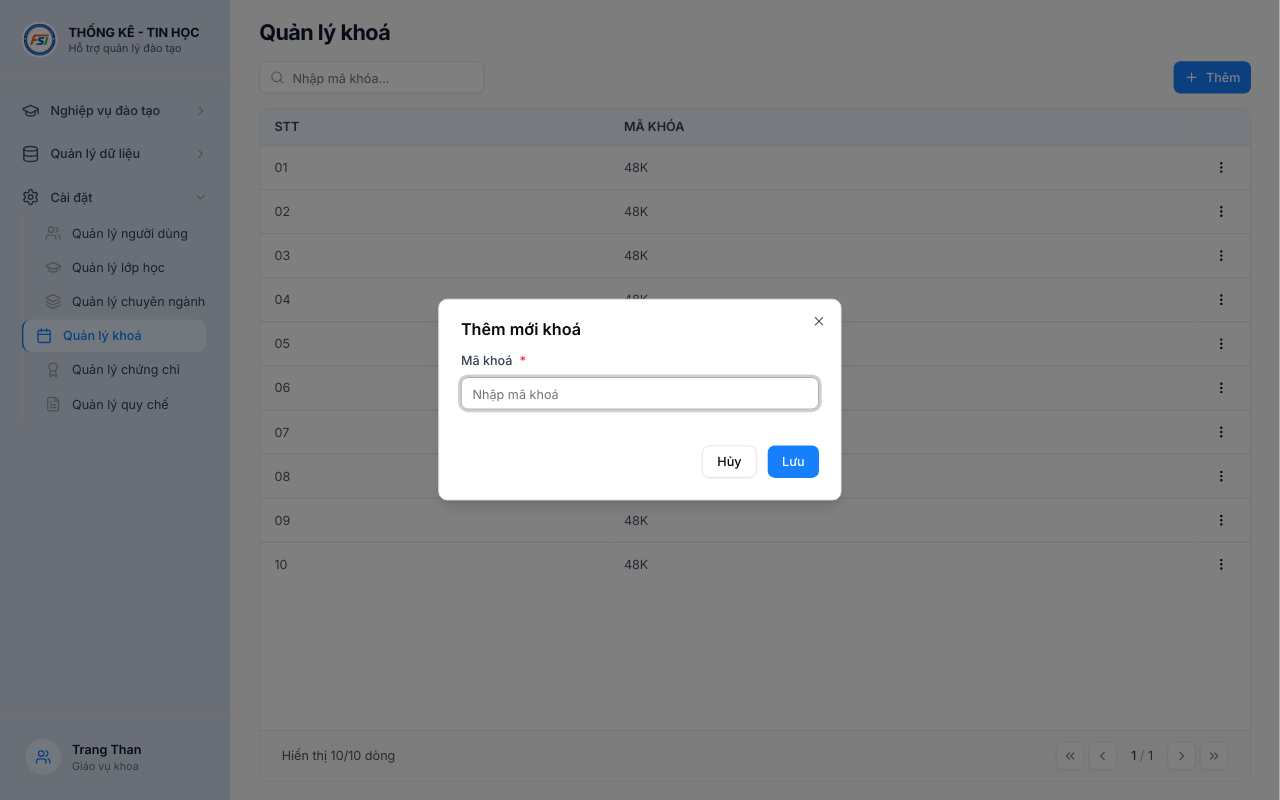
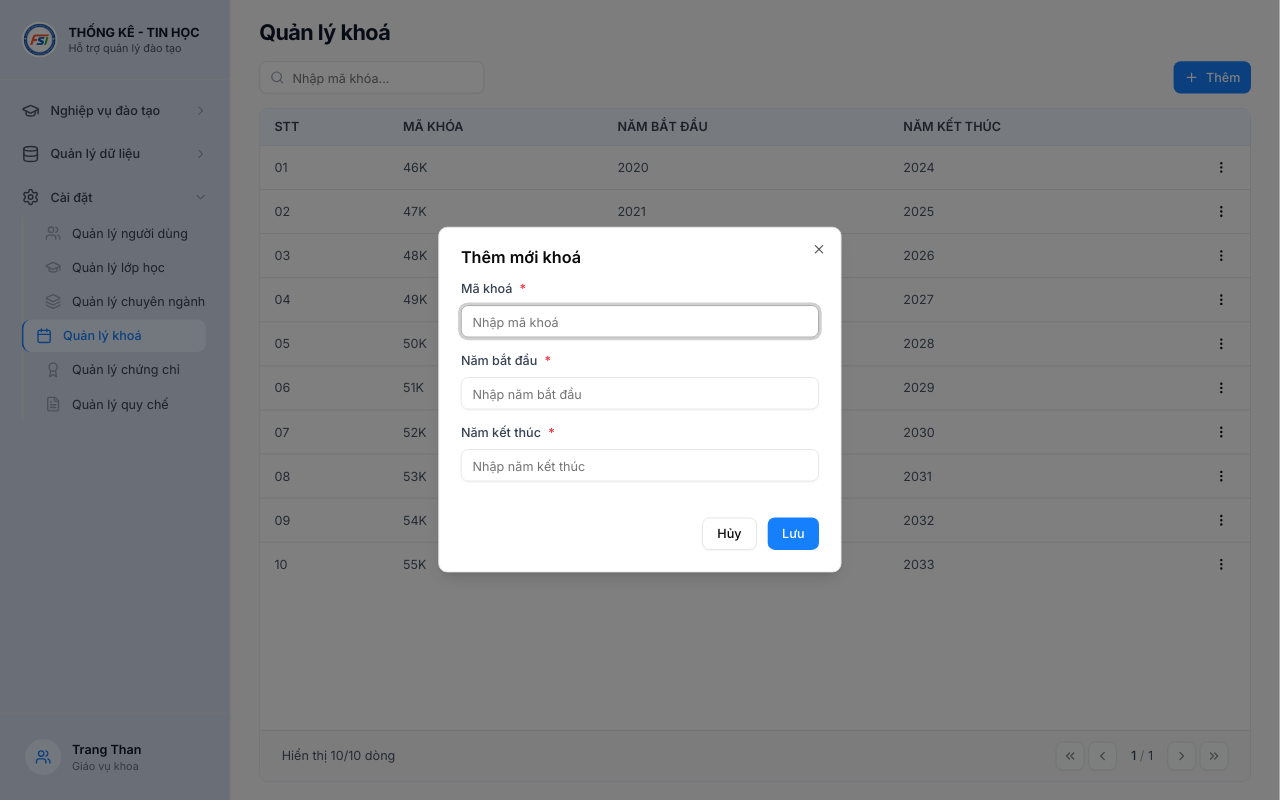
Before and after one commit to kcuongle1604/FSI-Front-End, a Next.js app: page /cai-dat/quan-ly-khoa in a window 1280 px wide. Both pictures are taken after a click on the button "Thêm". Built offline with nearby package versions, Linux system fonts and the light colour scheme.

Commit message:
update khoa

```diff
--- a/src/app/cai-dat/quan-ly-khoa/components/AddBatchDialog.tsx
+++ b/src/app/cai-dat/quan-ly-khoa/components/AddBatchDialog.tsx
@@ -14,20 +14,41 @@ import { Label } from "@/components/ui/label"
 interface AddBatchDialogProps {
   open: boolean
   onOpenChange: (open: boolean) => void
-  onAdd: (data: { code: string }) => void
+  onAdd: (data: { code: string; startYear: string; endYear: string }) => void
 }
 
 type FormData = {
   code: string
+  startYear: string
+  endYear: string
 }
 
 const initialFormData: FormData = {
   code: "",
+  startYear: "",
+  endYear: "",
 }
 
 export function AddBatchDialog({ open, onOpenChange, onAdd }: AddBatchDialogProps) {
   const [formData, setFormData] = useState<FormData>(initialFormData)
   const [errors, setErrors] = useState<Partial<FormData>>({})
+
+  const handleInputChange = (e: React.ChangeEvent<HTMLInputElement>) => {
+    const { name, value } = e.target
+    const processedValue = name === "startYear" || name === "endYear"
+      ? value.replace(/\D/g, "").slice(0, 4)
+      : value
+    setFormData(prev => ({
+      ...prev,
+      [name]: processedValue
+    }))
+    if (errors[name as keyof FormData]) {
+      setErrors(prev => ({
+        ...prev,
+        [name]: undefined
+      }))
+    }
+  }
 
   const validateForm = () => {
     const newErrors: Partial<FormData> = {}
@@ -36,22 +57,32 @@ export function AddBatchDialog({ open, onOpenChange, onAdd }: AddBatchDialogProp
       newErrors.code = "Mã khoá không được để trống"
     }
 
+    if (!formData.startYear.trim()) {
+      newErrors.startYear = "Năm bắt đầu không được để trống"
+    }
+
+    if (!formData.endYear.trim()) {
+      newErrors.endYear = "Năm kết thúc không được để trống"
+    }
+
+    if (formData.startYear && formData.startYear.length !== 4) {
+      newErrors.startYear = "Năm bắt đầu phải gồm 4 chữ số"
+    }
+
+    if (formData.endYear && formData.endYear.length !== 4) {
+      newErrors.endYear = "Năm kết thúc phải gồm 4 chữ số"
+    }
+
+    if (!newErrors.startYear && !newErrors.endYear) {
+      const start = parseInt(formData.startYear, 10)
+      const end = parseInt(formData.endYear, 10)
+      if (!Number.isNaN(start) && !Number.isNaN(end) && start > end) {
+        newErrors.endYear = "Năm kết thúc phải lớn hơn hoặc bằng năm bắt đầu"
+      }
+    }
+
     setErrors(newErrors)
     return Object.keys(newErrors).length === 0
-  }
-
-  const handleInputChange = (e: React.ChangeEvent<HTMLInputElement>) => {
-    const { name, value } = e.target
-    setFormData(prev => ({
-      ...prev,
-      [name]: value
-    }))
-    if (errors[name as keyof FormData]) {
-      setErrors(prev => ({
-        ...prev,
-        [name]: undefined
-      }))
-    }
   }
 
   const handleSubmit = () => {
@@ -94,6 +125,38 @@ export function AddBatchDialog({ open, onOpenChange, onAdd }: AddBatchDialogProp
               <p className="text-sm text-red-500">{errors.code}</p>
             )}
           </div>
+
+          <div className="space-y-2">
+            <Label className="text-sm font-medium text-gray-700">
+              Năm bắt đầu <span className="text-red-500">*</span>
+            </Label>
+            <Input
+              name="startYear"
+              placeholder="Nhập năm bắt đầu"
+              value={formData.startYear}
+              onChange={handleInputChange}
+              className="h-9"
+            />
+            {errors.startYear && (
+              <p className="text-sm text-red-500">{errors.startYear}</p>
+            )}
+          </div>
+
+          <div className="space-y-2">
+            <Label className="text-sm font-medium text-gray-700">
+              Năm kết thúc <span className="text-red-500">*</span>
+            </Label>
+            <Input
+              name="endYear"
+              placeholder="Nhập năm kết thúc"
+              value={formData.endYear}
+              onChange={handleInputChange}
+              className="h-9"
+            />
+            {errors.endYear && (
+              <p className="text-sm text-red-500">{errors.endYear}</p>
+            )}
+          </div>
         </div>
 
         <div className="flex justify-end gap-3 mt-6">
--- a/src/app/cai-dat/quan-ly-khoa/components/BatchManagementTable.tsx
+++ b/src/app/cai-dat/quan-ly-khoa/components/BatchManagementTable.tsx
@@ -18,6 +18,8 @@ import {
 type Batch = {
   id: number
   code: string
+  startYear: string
+  endYear: string
 }
 
 interface BatchManagementTableProps {
@@ -44,6 +46,8 @@ export default function BatchManagementTable({
               <TableRow className="border-b border-gray-200 bg-blue-50">
                 <TableHead className="h-10 px-4 text-left text-sm font-semibold text-gray-700 bg-blue-50">STT</TableHead>
                 <TableHead className="h-10 px-4 text-left text-sm font-semibold text-gray-700 bg-blue-50">MÃ KHÓA</TableHead>
+                <TableHead className="h-10 px-4 text-left text-sm font-semibold text-gray-700 bg-blue-50">NĂM BẮT ĐẦU</TableHead>
+                <TableHead className="h-10 px-4 text-left text-sm font-semibold text-gray-700 bg-blue-50">NĂM KẾT THÚC</TableHead>
                 <TableHead className="h-10 px-4 text-right text-sm font-semibold text-gray-700 bg-blue-50 w-12">
                   <span className="sr-only">Actions</span>
                 </TableHead>
@@ -56,6 +60,8 @@ export default function BatchManagementTable({
                     {String(index + 1).padStart(2, '0')}
                   </TableCell>
                   <TableCell className="h-12 px-4 text-sm text-gray-600">{batch.code}</TableCell>
+                  <TableCell className="h-12 px-4 text-sm text-gray-600">{batch.startYear}</TableCell>
+                  <TableCell className="h-12 px-4 text-sm text-gray-600">{batch.endYear}</TableCell>
                   <TableCell className="h-12 px-4 text-right w-12">
                     <DropdownMenu>
                       <DropdownMenuTrigger asChild>
--- a/src/app/cai-dat/quan-ly-khoa/components/EditBatchDialog.tsx
+++ b/src/app/cai-dat/quan-ly-khoa/components/EditBatchDialog.tsx
@@ -14,21 +14,27 @@ import { Label } from "@/components/ui/label"
 type Batch = {
   id: number
   code: string
+  startYear: string
+  endYear: string
 }
 
 interface EditBatchDialogProps {
   open: boolean
   onOpenChange: (open: boolean) => void
   batch?: Batch
-  onUpdate: (data: { code: string }) => void
+  onUpdate: (data: { code: string; startYear: string; endYear: string }) => void
 }
 
 type FormData = {
   code: string
+  startYear: string
+  endYear: string
 }
 
 const initialFormData: FormData = {
   code: "",
+  startYear: "",
+  endYear: "",
 }
 
 export function EditBatchDialog({ open, onOpenChange, batch, onUpdate }: EditBatchDialogProps) {
@@ -39,9 +45,28 @@ export function EditBatchDialog({ open, onOpenChange, batch, onUpdate }: EditBat
     if (open && batch) {
       setFormData({
         code: batch.code,
+        startYear: batch.startYear,
+        endYear: batch.endYear,
       })
     }
   }, [batch, open])
+
+  const handleInputChange = (e: React.ChangeEvent<HTMLInputElement>) => {
+    const { name, value } = e.target
+    const processedValue = name === "startYear" || name === "endYear"
+      ? value.replace(/\D/g, "").slice(0, 4)
+      : value
+    setFormData(prev => ({
+      ...prev,
+      [name]: processedValue
+    }))
+    if (errors[name as keyof FormData]) {
+      setErrors(prev => ({
+        ...prev,
+        [name]: undefined
+      }))
+    }
+  }
 
   const validateForm = () => {
     const newErrors: Partial<FormData> = {}
@@ -50,22 +75,32 @@ export function EditBatchDialog({ open, onOpenChange, batch, onUpdate }: EditBat
       newErrors.code = "Mã khoá không được để trống"
     }
 
+    if (!formData.startYear.trim()) {
+      newErrors.startYear = "Năm bắt đầu không được để trống"
+    }
+
+    if (!formData.endYear.trim()) {
+      newErrors.endYear = "Năm kết thúc không được để trống"
+    }
+
+    if (formData.startYear && formData.startYear.length !== 4) {
+      newErrors.startYear = "Năm bắt đầu phải gồm 4 chữ số"
+    }
+
+    if (formData.endYear && formData.endYear.length !== 4) {
+      newErrors.endYear = "Năm kết thúc phải gồm 4 chữ số"
+    }
+
+    if (!newErrors.startYear && !newErrors.endYear) {
+      const start = parseInt(formData.startYear, 10)
+      const end = parseInt(formData.endYear, 10)
+      if (!Number.isNaN(start) && !Number.isNaN(end) && start > end) {
+        newErrors.endYear = "Năm kết thúc phải lớn hơn hoặc bằng năm bắt đầu"
+      }
+    }
+
     setErrors(newErrors)
     return Object.keys(newErrors).length === 0
-  }
-
-  const handleInputChange = (e: React.ChangeEvent<HTMLInputElement>) => {
-    const { name, value } = e.target
-    setFormData(prev => ({
-      ...prev,
-      [name]: value
-    }))
-    if (errors[name as keyof FormData]) {
-      setErrors(prev => ({
-        ...prev,
-        [name]: undefined
-      }))
-    }
   }
 
   const handleSubmit = () => {
@@ -108,6 +143,38 @@ export function EditBatchDialog({ open, onOpenChange, batch, onUpdate }: EditBat
               <p className="text-sm text-red-500">{errors.code}</p>
             )}
           </div>
+
+          <div className="space-y-2">
+            <Label className="text-sm font-medium text-gray-700">
+              Năm bắt đầu <span className="text-red-500">*</span>
+            </Label>
+            <Input
+              name="startYear"
+              placeholder="Nhập năm bắt đầu"
+              value={formData.startYear}
+              onChange={handleInputChange}
+              className="h-9"
+            />
+            {errors.startYear && (
+              <p className="text-sm text-red-500">{errors.startYear}</p>
+            )}
+          </div>
+
+          <div className="space-y-2">
+            <Label className="text-sm font-medium text-gray-700">
+              Năm kết thúc <span className="text-red-500">*</span>
+            </Label>
+            <Input
+              name="endYear"
+              placeholder="Nhập năm kết thúc"
+              value={formData.endYear}
+              onChange={handleInputChange}
+              className="h-9"
+            />
+            {errors.endYear && (
+              <p className="text-sm text-red-500">{errors.endYear}</p>
+            )}
+          </div>
         </div>
 
         <div className="flex justify-end gap-3 mt-6">
--- a/src/app/cai-dat/quan-ly-khoa/page.tsx
+++ b/src/app/cai-dat/quan-ly-khoa/page.tsx
@@ -13,19 +13,21 @@ import { DeleteBatchDialog } from "./components/DeleteBatchDialog"
 type Batch = {
   id: number
   code: string
+  startYear: string
+  endYear: string
 }
 
 const batches = [
-  { id: 1, code: "48K" },
-  { id: 2, code: "48K" },
-  { id: 3, code: "48K" },
-  { id: 4, code: "48K" },
-  { id: 5, code: "48K" },
-  { id: 6, code: "48K" },
-  { id: 7, code: "48K" },
-  { id: 8, code: "48K" },
-  { id: 9, code: "48K" },
-  { id: 10, code: "48K" },
+  { id: 1, code: "46K", startYear: "2020", endYear: "2024" },
+  { id: 2, code: "47K", startYear: "2021", endYear: "2025" },
+  { id: 3, code: "48K", startYear: "2022", endYear: "2026" },
+  { id: 4, code: "49K", startYear: "2023", endYear: "2027" },
+  { id: 5, code: "50K", startYear: "2024", endYear: "2028" },
+  { id: 6, code: "51K", startYear: "2025", endYear: "2029" },
+  { id: 7, code: "52K", startYear: "2026", endYear: "2030" },
+  { id: 8, code: "53K", startYear: "2027", endYear: "2031" },
+  { id: 9, code: "54K", startYear: "2028", endYear: "2032" },
+  { id: 10, code: "55K", startYear: "2029", endYear: "2033" },
 ]
 
 export default function QuanLyKhoaPage() {
@@ -49,11 +51,11 @@ export default function QuanLyKhoaPage() {
     setOpenDeleteDialog(true)
   }
 
-  const handleAddBatch = (data: { code: string }) => {
+  const handleAddBatch = (data: { code: string; startYear: string; endYear: string }) => {
     console.log("Add batch:", data)
   }
 
-  const handleUpdateBatch = (data: { code: string }) => {
+  const handleUpdateBatch = (data: { code: string; startYear: string; endYear: string }) => {
     console.log("Update batch:", data)
   }
 
```
